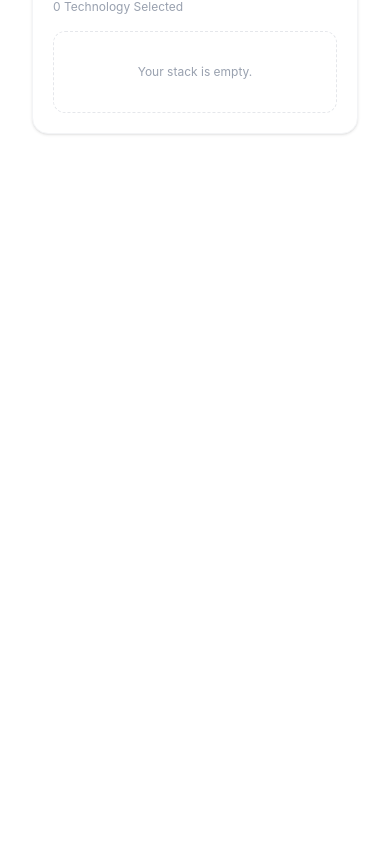
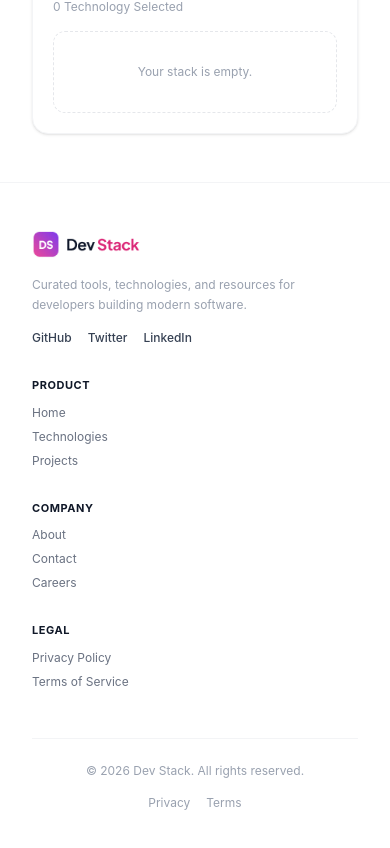
Before and after one commit to alfojan/Assignment-5, a React (Vite) app: page / in a window 390 px wide. Shown: the part 4008-4856 px from the top of the page. Before the commit the page ends 4190 px from the top, so only its background shows below. Built offline with nearby package versions, Linux system fonts and the light colour scheme.

Commit message:
Add responsive Footer component

```diff
--- a/src/App.tsx
+++ b/src/App.tsx
@@ -4,6 +4,7 @@ import type { Technology } from "./types";
 import Navbar from "./Component/Navbar";
 import Hero from "./Component/Hero";
 import TachList from "./Component/TachList";
+import Footer from "./Component/Footer";
 
 function App() {
   const [technologies, setTechnologies] = useState<Technology[]>([]);
@@ -37,6 +38,7 @@ function App() {
       <Navbar />
       <Hero />
       <TachList />
+      <Footer />
     </div>
   );
 }
--- a/src/Component/Footer.tsx
+++ b/src/Component/Footer.tsx
@@ -0,0 +1,128 @@
+import React from "react";
+import logo from "../assets/logo-text.png";
+
+const Footer: React.FC = () => {
+  return (
+    <footer className="bg-white border-t border-gray-100 text-gray-600 text-xs py-12">
+      <div className="max-w-7xl mx-auto px-8">
+        {/* Top Grid Content */}
+        <div className="grid grid-cols-1 md:grid-cols-4 gap-8 mb-12">
+          {/* Brand Info & Social Links */}
+          <div className="space-y-4">
+            <img
+              src={logo}
+              alt="Dev Stack Logo"
+              className="h-7 object-contain"
+            />
+            <p className="text-gray-400 max-w-xs leading-relaxed">
+              Curated tools, technologies, and resources for developers building
+              modern software.
+            </p>
+            <div className="flex items-center gap-4 text-gray-700 font-medium">
+              <a
+                href="#github"
+                className="hover:text-gray-900 transition-colors"
+              >
+                GitHub
+              </a>
+              <a
+                href="#twitter"
+                className="hover:text-gray-900 transition-colors"
+              >
+                Twitter
+              </a>
+              <a
+                href="#linkedin"
+                className="hover:text-gray-900 transition-colors"
+              >
+                LinkedIn
+              </a>
+            </div>
+          </div>
+
+          {/* Product */}
+          <div className="space-y-3">
+            <h4 className="font-bold text-gray-900 tracking-wider uppercase text-[11px]">
+              PRODUCT
+            </h4>
+            <ul className="space-y-2 text-gray-500">
+              <li>
+                <a href="#home" className="hover:text-gray-900">
+                  Home
+                </a>
+              </li>
+              <li>
+                <a href="#technologies" className="hover:text-gray-900">
+                  Technologies
+                </a>
+              </li>
+              <li>
+                <a href="#projects" className="hover:text-gray-900">
+                  Projects
+                </a>
+              </li>
+            </ul>
+          </div>
+
+          {/* Company */}
+          <div className="space-y-3">
+            <h4 className="font-bold text-gray-900 tracking-wider uppercase text-[11px]">
+              COMPANY
+            </h4>
+            <ul className="space-y-2 text-gray-500">
+              <li>
+                <a href="#about" className="hover:text-gray-900">
+                  About
+                </a>
+              </li>
+              <li>
+                <a href="#contact" className="hover:text-gray-900">
+                  Contact
+                </a>
+              </li>
+              <li>
+                <a href="#careers" className="hover:text-gray-900">
+                  Careers
+                </a>
+              </li>
+            </ul>
+          </div>
+
+          {/* Legal */}
+          <div className="space-y-3">
+            <h4 className="font-bold text-gray-900 tracking-wider uppercase text-[11px]">
+              LEGAL
+            </h4>
+            <ul className="space-y-2 text-gray-500">
+              <li>
+                <a href="#privacy" className="hover:text-gray-900">
+                  Privacy Policy
+                </a>
+              </li>
+              <li>
+                <a href="#terms" className="hover:text-gray-900">
+                  Terms of Service
+                </a>
+              </li>
+            </ul>
+          </div>
+        </div>
+
+        {/* Divider & Bottom Copyright */}
+        <div className="pt-6 border-t border-gray-100 flex flex-col sm:flex-row items-center justify-between text-gray-400 gap-4">
+          <p>© 2026 Dev Stack. All rights reserved.</p>
+          <div className="flex items-center gap-4">
+            <a href="#privacy" className="hover:text-gray-600">
+              Privacy
+            </a>
+            <a href="#terms" className="hover:text-gray-600">
+              Terms
+            </a>
+          </div>
+        </div>
+      </div>
+    </footer>
+  );
+};
+
+export default Footer;
```
